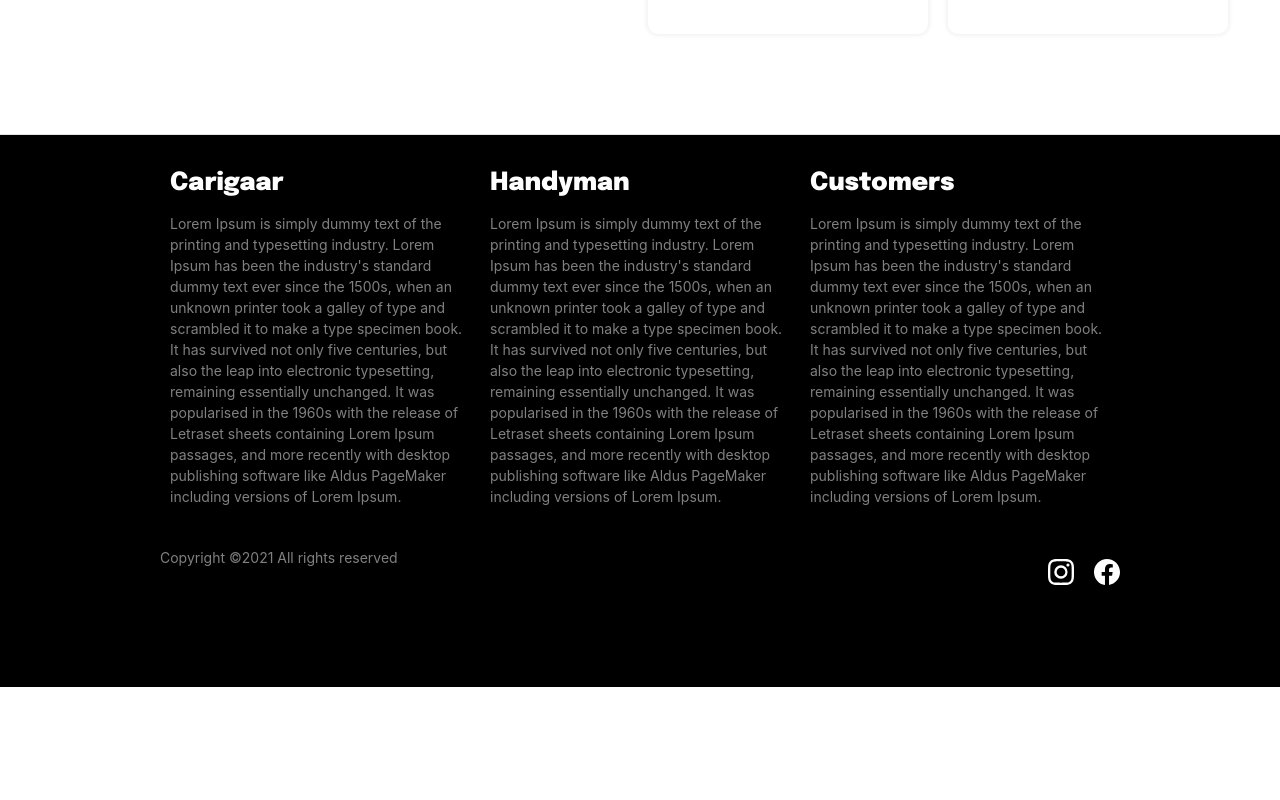
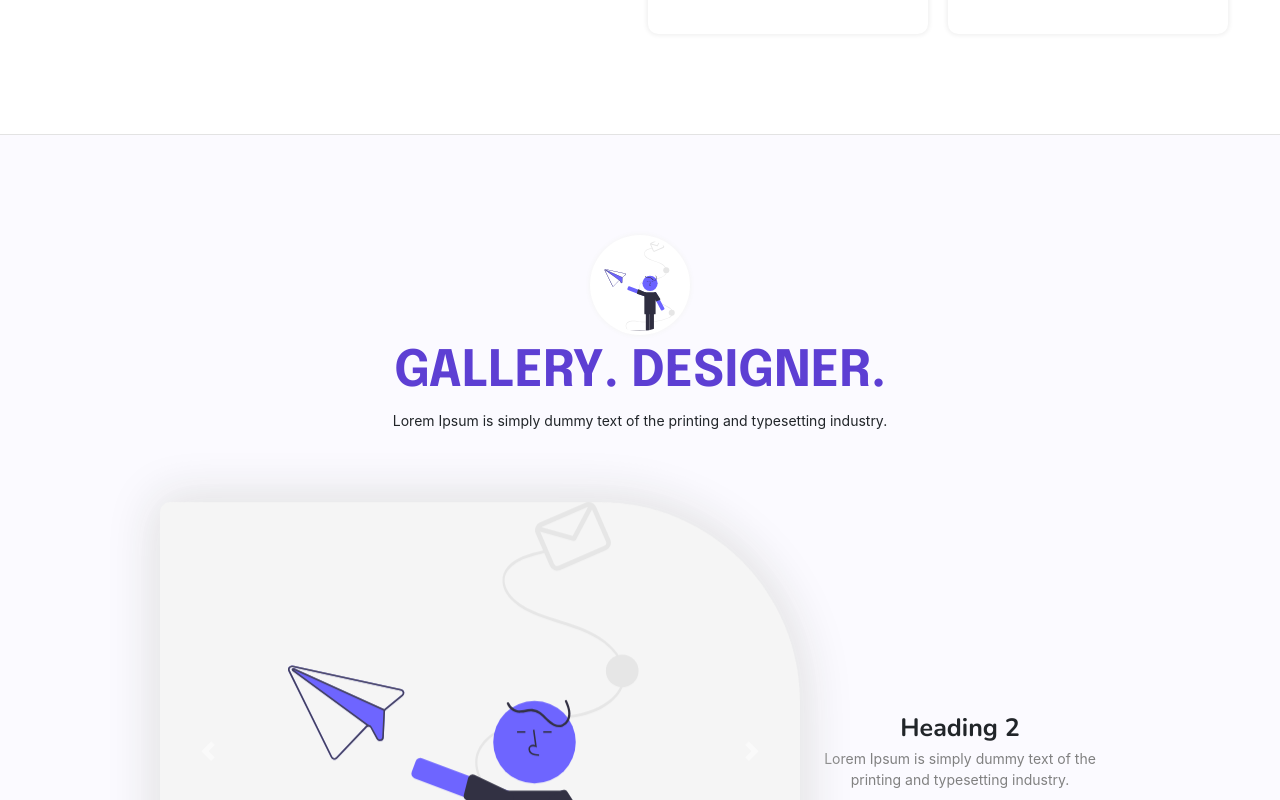
Before and after one commit to vikrams19482737/webcarigaar, a React (Create React App) app: page / in a window 1280 px wide. Shown: the part 2520-3320 px from the top of the page. Before the commit the page ends 3209 px from the top, so only its background shows below. Built offline with nearby package versions, Linux system fonts and the light colour scheme.

Commit message:
added section4

```diff
--- a/src/components/home.js
+++ b/src/components/home.js
@@ -4,6 +4,7 @@ import Navbar   from './navbar';
 import Section1 from './section1';
 import Section2 from './section2';
 import Section3 from './section3';
+import Section4 from './section4';
 import Footer from './footer';
 
 function Home(){
@@ -14,6 +15,7 @@ function Home(){
                 <Section1 />
                 <Section2 />
                 <Section3 />
+                <Section4 />
                 <Footer />
          </div>)
 }
--- a/src/components/section4.js
+++ b/src/components/section4.js
@@ -1,5 +1,4 @@
 import React from 'react-dom'
-import homeimsage1 from './cimg1.jpg';
 import homeimage1  from './cimg4.svg';
 
 function Section4(){
```
